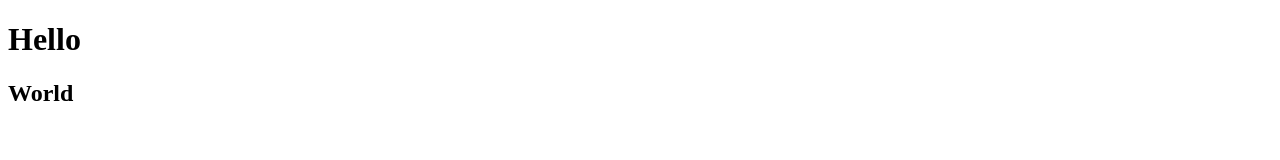
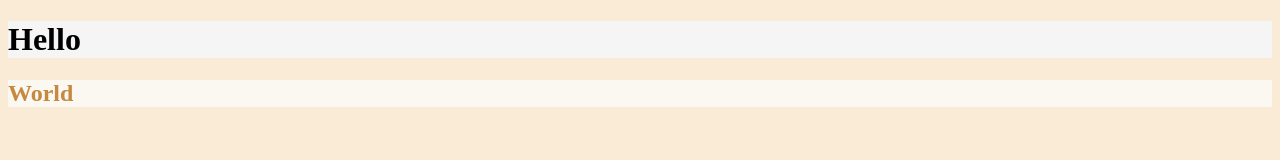
Before and after one commit to Hidan404/Angela_100_days_python, a plain HTML site: page 6.0+CSS+Colors/6.0 CSS Colors/index.html in a window 1280 px wide. Drawn offline with Linux system fonts and the light colour scheme.

Commit message:
update index.html

```diff
--- a/6.0+CSS+Colors/6.0 CSS Colors/index.html
+++ b/6.0+CSS+Colors/6.0 CSS Colors/index.html
@@ -11,12 +11,14 @@
     3. Make the background of the h1 "darkseagreen"
     4. Make the h2 #FAF8F1
     5. Make the background of the h2 "#C58940" */
+
   </style>
+
 </head>
 
-<body>
-  <h1>Hello</h1>
-  <h2>World</h2>
+<body style="background-color: antiquewhite;">
+  <h1 style="background-color: whitesmoke;">Hello</h1>
+  <h2 style="background-color: #faf8f1; color: #c58940;">World</h2>
 </body>
 
 </html>
```
